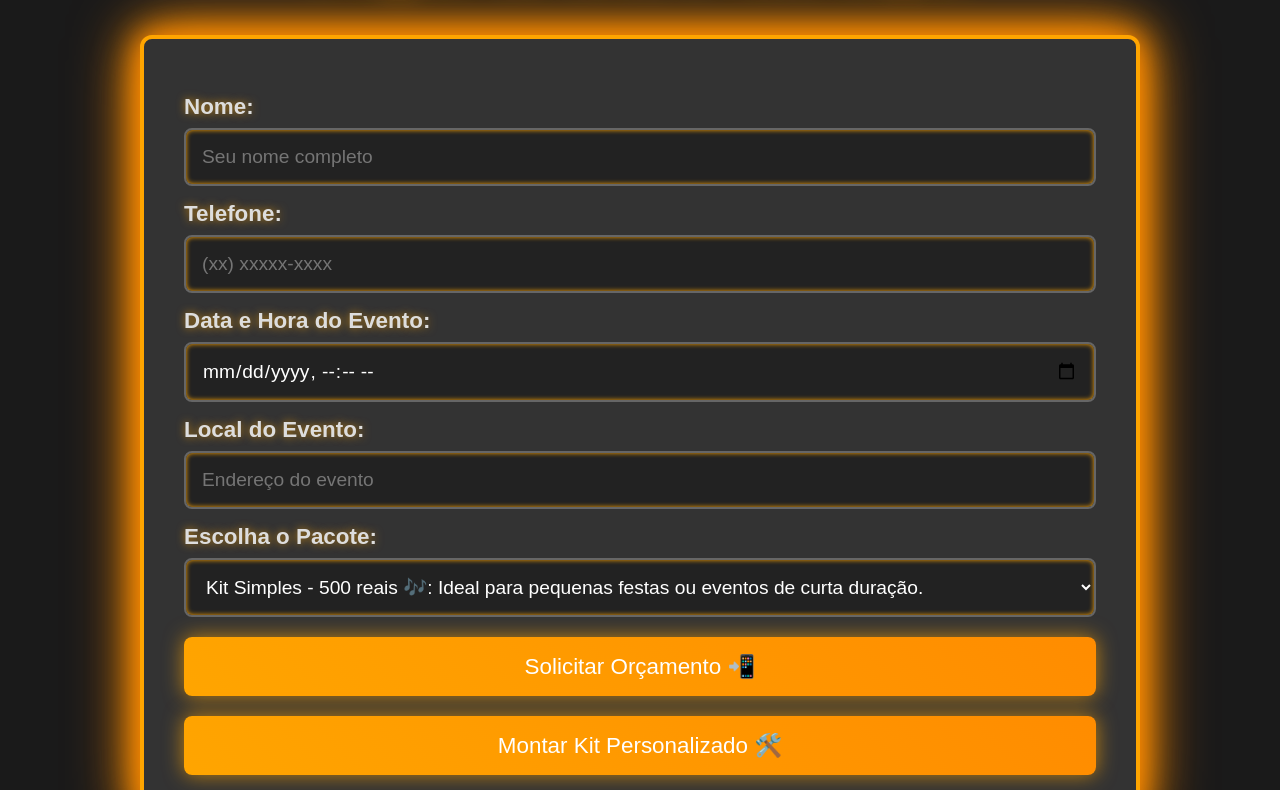
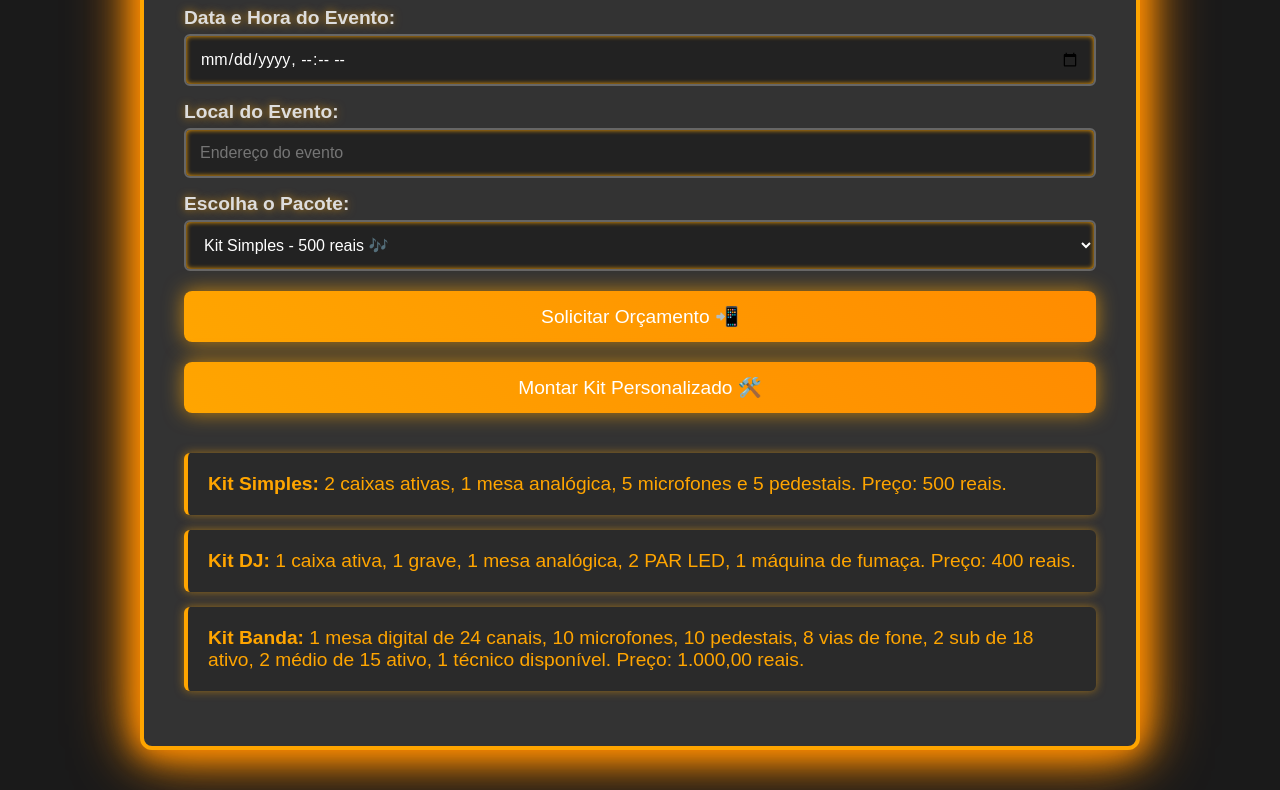
Before and after one commit to parasomeluz/parasomeluz.github.io, a plain HTML site: page index.html in a window 1280 px wide. Shown: the part 459-1249 px from the top of the page. Drawn offline with Linux system fonts and the light colour scheme.

Commit message:
Update index.html

```diff
--- a/index.html
+++ b/index.html
@@ -66,19 +66,19 @@
             color: #ddd;
             margin-top: 15px;
             display: block;
-            font-size: 1.4em;
+            font-size: 1.2em;
             text-shadow: 0px 0px 8px rgba(255, 165, 0, 0.7);
         }
 
         input, select, textarea {
             width: 100%;
-            padding: 16px;
-            margin-top: 8px;
+            padding: 14px;
+            margin-top: 5px;
             border: 2px solid #666;
-            border-radius: 8px;
+            border-radius: 6px;
             background: #222;
             color: #fff;
-            font-size: 1.2em;
+            font-size: 1em;
             box-shadow: inset 0px 0px 5px #FFA500;
             outline: none;
             transition: border 0.3s;
@@ -91,12 +91,12 @@
 
         .btn-submit, .btn-custom {
             width: 100%;
-            padding: 16px;
+            padding: 14px;
             background: linear-gradient(45deg, #FFA500, #ff8c00);
             color: white;
             border: none;
             border-radius: 8px;
-            font-size: 1.4em;
+            font-size: 1.2em;
             margin-top: 20px;
             cursor: pointer;
             transition: transform 0.3s, box-shadow 0.3s;
@@ -110,28 +110,26 @@
         }
 
         .info-section {
-            display: flex;
-            justify-content: space-between;
             margin-top: 40px;
         }
 
         .package-item {
-            width: 30%;
+            background: #2a2a2a;
             padding: 20px;
-            border-radius: 8px;
-            color: #fff;
-            text-align: center;
+            margin: 15px 0;
+            border-radius: 6px;
+            color: #FFA500;
             font-size: 1.2em;
-            position: relative;
-            box-shadow: 0 0 15px rgba(255, 165, 0, 0.5);
-            display: flex;
-            flex-direction: column;
-            justify-content: flex-end;
-            background-size: cover;
-            background-position: center;
-            background-blend-mode: overlay;
-            background-color: rgba(26, 26, 26, 0.8);
-            padding-bottom: 50px;
+            border-left: 4px solid #FFA500;
+            box-shadow: 0 0 10px rgba(255, 165, 0, 0.5);
+        }
+
+        .sound-image {
+            width: 100%;
+            max-width: 800px;
+            margin: 30px 0;
+            border-radius: 10px;
+            box-shadow: 0 0 15px rgba(0, 0, 0, 0.5);
         }
 
         @keyframes glow {
@@ -156,7 +154,7 @@
 <body>
 
     <div class="logo-container">
-        <img src="imagens/Captura de tela 2024-10-30 231940.png" alt="Logo Pará Som e Iluminação">
+        <img src="imagens/Captura-de-tela-2024-10-30-231940.png" alt="Logo Pará Som e Iluminação">
     </div>
     <h1>Aluguel de Som e Iluminação</h1>
 
@@ -176,15 +174,21 @@
 
             <label for="package">Escolha o Pacote:</label>
             <select id="package" required>
-                <option value="Kit Simples">Kit Simples - 500 reais 🎶: Ideal para pequenas festas ou eventos de curta duração.</option>
-                <option value="Kit DJ">Kit DJ - 400 reais 🎉: Equipamento profissional para DJs, perfeito para festas animadas.</option>
-                <option value="Kit Banda">Kit Banda - 1.000,00 reais ✨: Equipamento completo para bandas, ideal para grandes eventos e shows.</option>
+                <option value="Kit Simples">Kit Simples - 500 reais 🎶</option>
+                <option value="Kit DJ">Kit DJ - 400 reais 🎉</option>
+                <option value="Kit Banda">Kit Banda - 1.000,00 reais ✨</option>
             </select>
 
             <button type="button" class="btn-submit" onclick="sendToWhatsApp()">Solicitar Orçamento 📲</button>
         </form>
 
-        <button class="btn-custom" onclick="window.location.href='montar-kit-personalizado.html'">Montar Kit Personalizado 🛠️</button>
+        <button class="btn-custom" onclick="window.location.href='kit_personalizado.html'">Montar Kit Personalizado 🛠️</button>
+
+        <div class="info-section">
+            <div class="package-item"><strong>Kit Simples:</strong> 2 caixas ativas, 1 mesa analógica, 5 microfones e 5 pedestais. Preço: 500 reais.</div>
+            <div class="package-item"><strong>Kit DJ:</strong> 1 caixa ativa, 1 grave, 1 mesa analógica, 2 PAR LED, 1 máquina de fumaça. Preço: 400 reais.</div>
+            <div class="package-item"><strong>Kit Banda:</strong> 1 mesa digital de 24 canais, 10 microfones, 10 pedestais, 8 vias de fone, 2 sub de 18 ativo, 2 médio de 15 ativo, 1 técnico disponível. Preço: 1.000,00 reais.</div>
+        </div>
     </div>
 
     <script>
```
